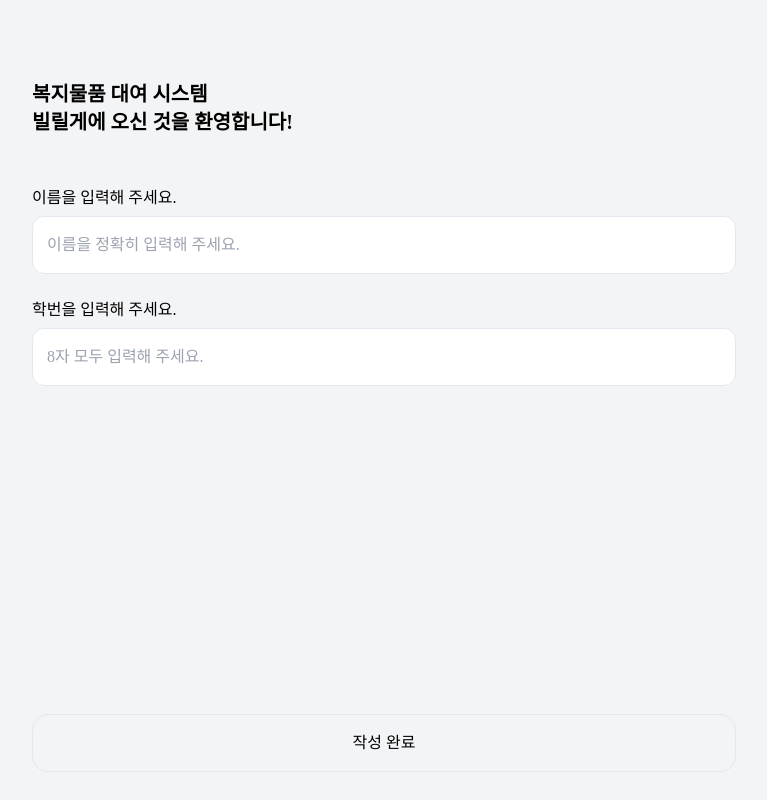
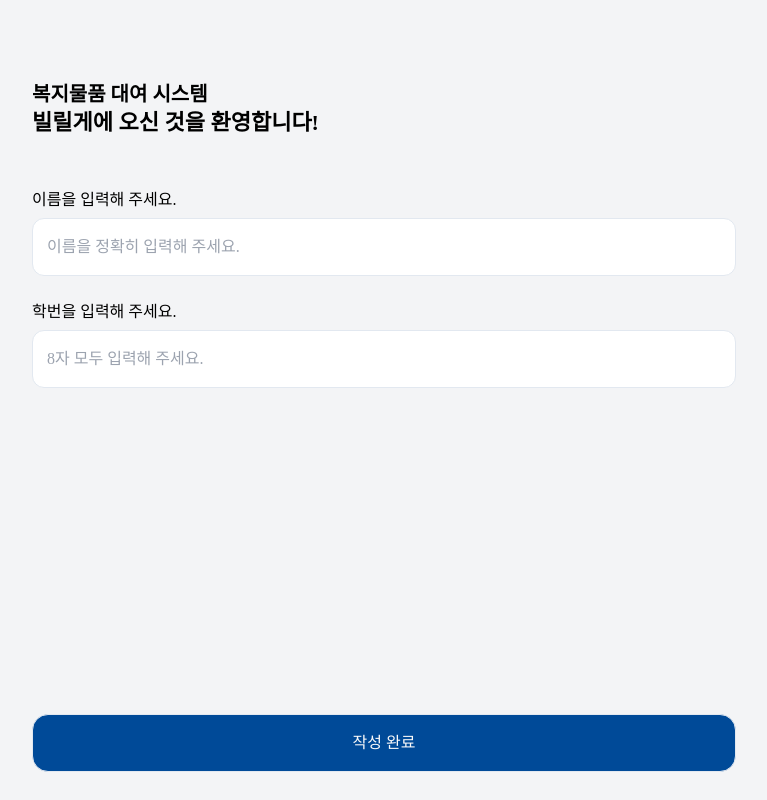
Before and after one commit to billilge/frontend, a Next.js app: page /mobile/sign-up in a window 1280 px wide. Shown: the whole page, without its empty margins (0-767 px from the left). Built offline with nearby package versions, Linux system fonts and the light colour scheme.

Commit message:
design: 자잘한 디자인 디테일 수정

```diff
--- a/src/app/mobile/sign-in/page.tsx
+++ b/src/app/mobile/sign-in/page.tsx
@@ -16,7 +16,7 @@ export default function SignIn() {
         </section>
         <ImageLoginLogo className="absolute top-24" />
         <button
-          className="absolute bottom-44 flex w-11/12 justify-between rounded-2xl border px-6 py-4"
+          className="absolute bottom-44 flex w-11/12 justify-between rounded-2xl border bg-white-primary px-6 py-4"
           type="button"
         >
           <IconGoogle />
--- a/src/app/mobile/sign-up/page.tsx
+++ b/src/app/mobile/sign-up/page.tsx
@@ -6,9 +6,13 @@ export default function SignUp() {
   return (
     <MobileLayout>
       <section className="relative flex h-dvh w-full flex-col items-center justify-start overflow-hidden">
-        <section className="mt-20 flex w-11/12 flex-col items-start text-xl font-semibold">
-          <div>복지물품 대여 시스템</div>
-          <div>빌릴게에 오신 것을 환영합니다!</div>
+        <section className="mt-20 flex w-11/12 flex-col items-start">
+          <div className="text-heading-3_M font-semibold">
+            복지물품 대여 시스템
+          </div>
+          <div className="text-heading-2_M font-bold">
+            빌릴게에 오신 것을 환영합니다!
+          </div>
         </section>
         <section className="mt-[50px] flex w-11/12 flex-col items-start gap-6">
           <section className="flex w-full flex-col gap-1.5">
@@ -28,7 +32,7 @@ export default function SignUp() {
         </section>
 
         <button
-          className="absolute bottom-7 flex w-11/12 justify-between rounded-2xl border px-6 py-4"
+          className="bg-on-kookmin absolute bottom-7 flex w-11/12 justify-between rounded-2xl border px-6 py-4 text-white-primary"
           type="button"
         >
           <div className="h-6 w-6" />
--- a/tailwind.config.ts
+++ b/tailwind.config.ts
@@ -30,6 +30,7 @@ export default {
         'gray-secondary': '#898C8E',
         'gray-tertiary': '#F2F1F1',
         'gray-border': '#DCDDDE',
+        'on-kookmin': '#004A98',
         card: {
           DEFAULT: 'hsl(var(--card))',
           foreground: 'hsl(var(--card-foreground))',
```
